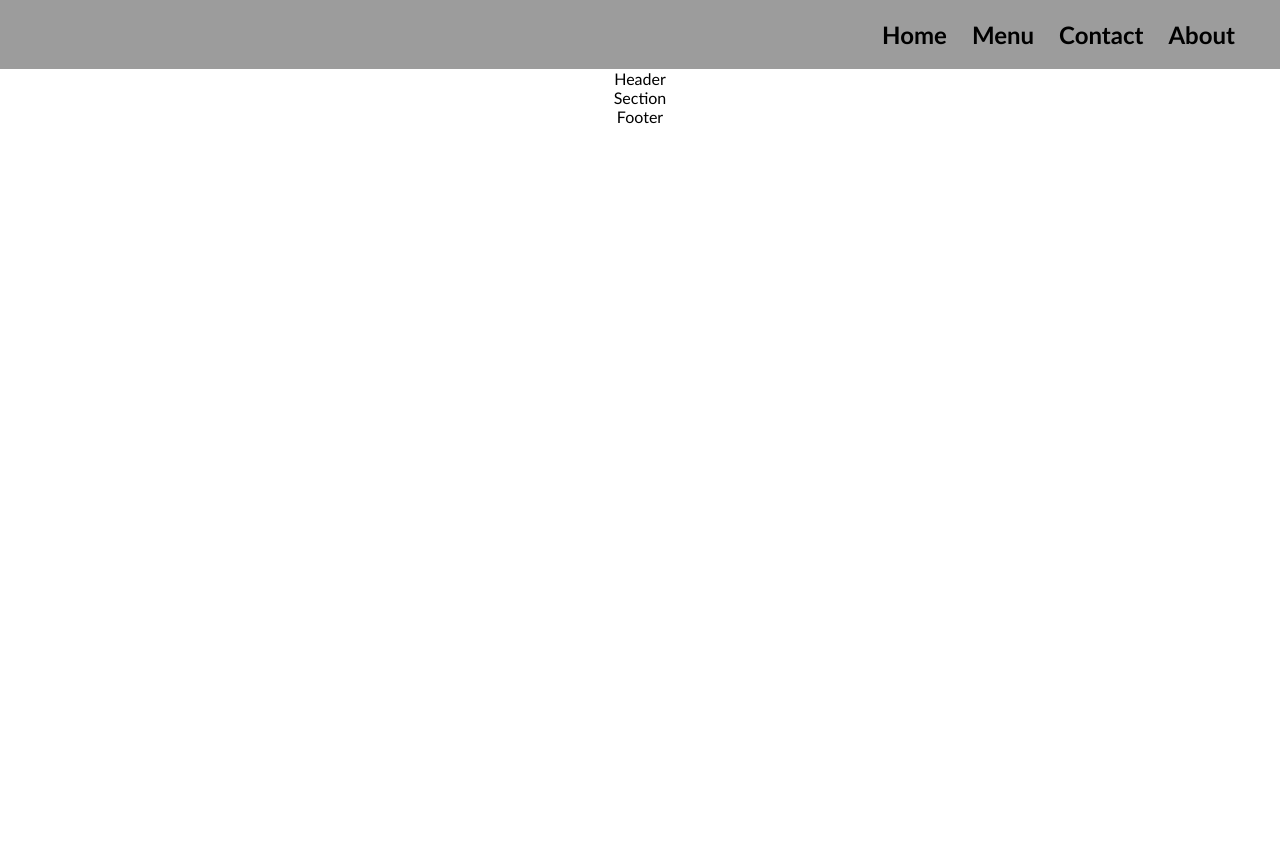
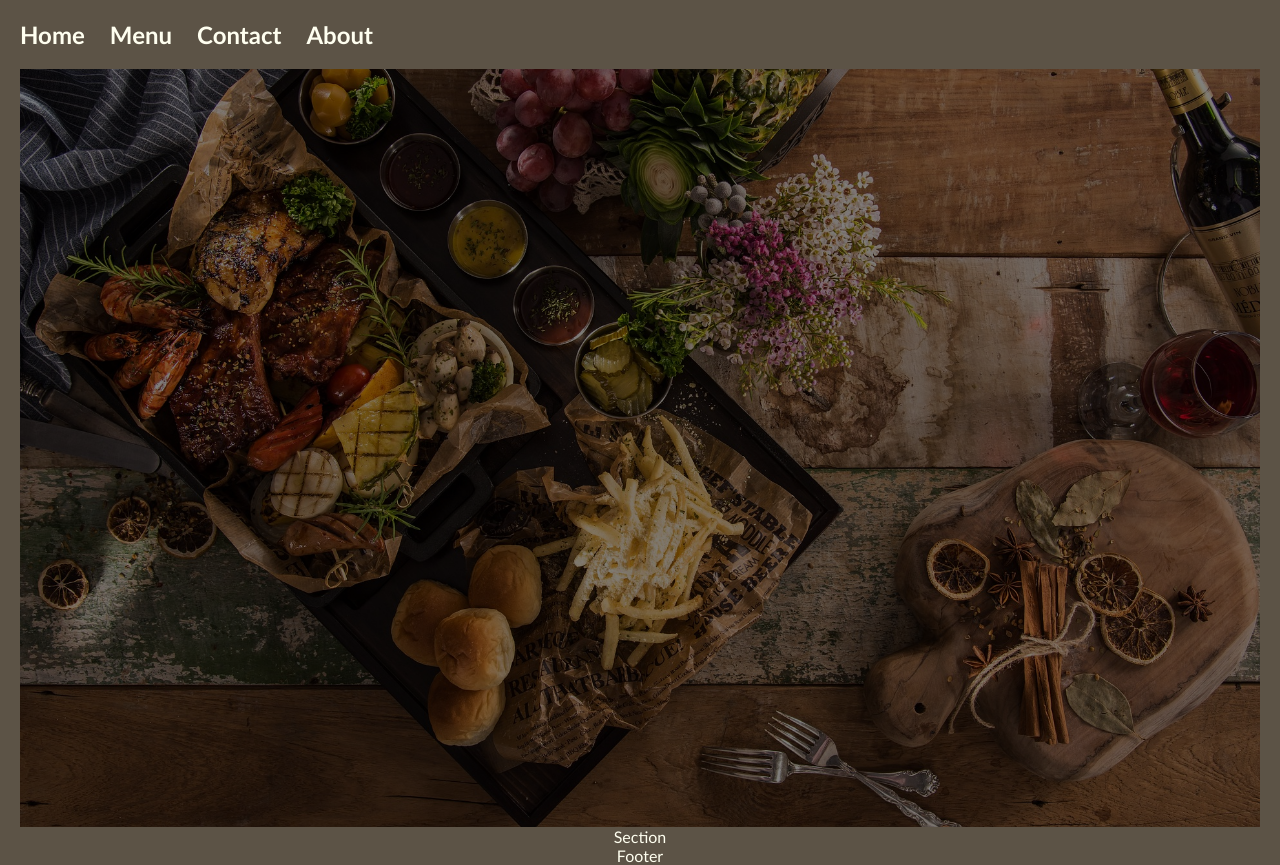
Before and after one commit to LiamBender/liams-restaurang, a plain HTML site: page index.html in a window 1280 px wide. Before the commit the page ends 800 px from the top, so only its background shows below. Drawn offline with Linux system fonts and the light colour scheme.

Commit message:
New color and background for the restaurant as well as a picture being added to the header

```diff
--- a/index.html
+++ b/index.html
@@ -10,7 +10,7 @@
   </head>
 
   <body>
-    <nav>
+    <nav class="sticky">
       <ul>
         <li><a href="default.asp">Home</a></li>
         <li><a href="news.asp">Menu</a></li>
@@ -18,8 +18,18 @@
         <li><a href="about.asp">About</a></li>
       </ul>
     </nav>
-    <header>Header</header>
-    <section>Section</section>
+    <div class="sidePadding">
+      <header>
+        <div class="image-overlay">
+          <img
+            class="card-overlay"
+            src="images/headerrestaurant.jpg"
+            alt="Mountain"
+          />
+        </div>
+      </header>
+      <section>Section</section>
+    </div>
     <footer>Footer</footer>
   </body>
 </html>
--- a/styles.css
+++ b/styles.css
@@ -5,16 +5,19 @@
   }
 
   body {
-    font-family:'Gill Sans', 'Gill Sans MT', Calibri, 'Trebuchet MS', sans-serif
+    font-family:'Gill Sans', 'Gill Sans MT', Calibri, 'Trebuchet MS', sans-serif;
+    background-color: rgb(92, 83, 70);
+    color: rgb(255, 255, 240);
   }
 
 nav {
-    background: rgba(59, 59, 59, 0.5);
+    background-color: rgb(92, 83, 70);
     padding: 20px;
+    z-index: 1;
 }
 ul {
     display: flex;
-    justify-content: flex-end;
+    justify-content: flex-start;
     list-style-type: none;
 
 }
@@ -23,17 +26,24 @@ li {
 }
 li a {
     text-decoration:none;
-    color: black;
+    color: rgb(255, 255, 240);
     font-size: 24px;
     font-weight: bold;
     transition: 0.3s;
 }
 li a:hover {
-    color: white;
+    color: rgb(218, 165, 32);
 }
 
 header {
     text-align: center;
+    width: 100%;
+}
+header img {
+    width: 100%;
+    height: auto;
+    opacity: 0.5;
+    vertical-align: top;
 }
 
 section {
@@ -43,3 +53,17 @@ section {
 footer {
     text-align: center;
 }
+
+.sticky {
+    position: fixed;
+    top: 0;
+    width: 100%;
+  }
+
+  .sidePadding {
+    padding-inline: 20px;
+  }
+
+  .image-overlay {
+    background-color: black;
+  }
```
Also changed, not shown: images/headerrestaurant.jpg (added).
